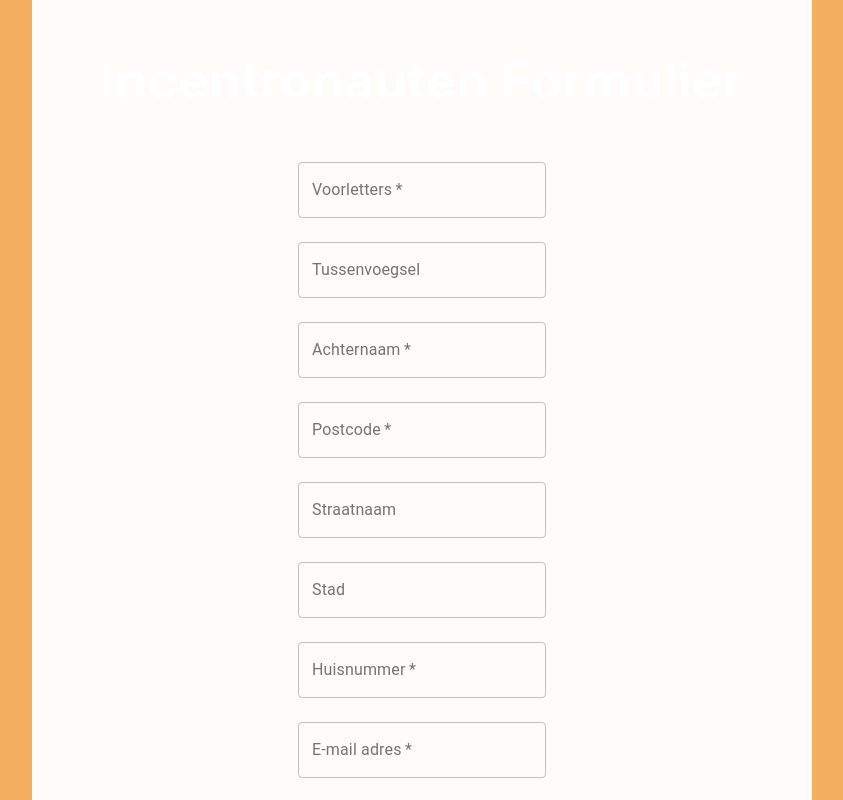
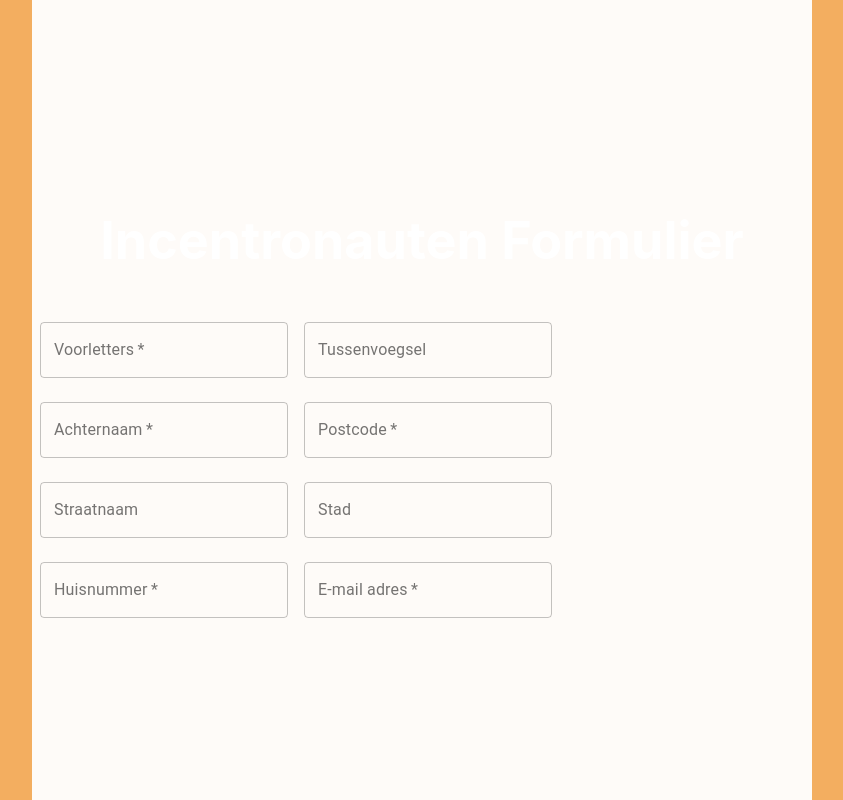
Before and after one commit to aida-ros/incentronauten-formulier, a React (Create React App) app: page / in a window 1280 px wide. Shown: the whole page, without its empty margins (218-1061 px from the left). Built offline with nearby package versions, Linux system fonts and the light colour scheme; the HTML template or start-up script is replaced by a standard one.

Commit message:
Form adds input to state

```diff
--- a/src/components/Form.js
+++ b/src/components/Form.js
@@ -2,7 +2,7 @@ import React from 'react';
 import { makeStyles } from '@material-ui/core/styles';
 import TextField from '@material-ui/core/TextField';
 
-function Form() {
+function Form (props) {
   const useStyles = makeStyles(theme => ({
     container: {
       display: 'flex',
@@ -21,10 +21,12 @@ function Form() {
   }));
   const classes = useStyles();
 
+  const { fetchAdress, onChange } = props
 
   return (
     <main className='form-container'>
       <h1>Incentronauten Formulier</h1>
+      <form>
         <TextField
           required
           id="outlined-required"
@@ -33,6 +35,8 @@ function Form() {
           margin="normal"
           variant="outlined"
           type="text"
+          name='firstName'
+          onChange={onChange}
         />
 
         <TextField
@@ -42,6 +46,8 @@ function Form() {
           margin="normal"
           variant="outlined"
           type="text"
+          name='additives'
+          onChange={onChange}
         />
 
         <TextField
@@ -52,6 +58,8 @@ function Form() {
           margin="normal"
           variant="outlined"
           type="text"
+          name='lastName'
+          onChange={onChange}
         />
 
         <TextField
@@ -62,6 +70,8 @@ function Form() {
           margin="normal"
           variant="outlined"
           type="text"
+          name='postcode'
+          onChange={onChange}
         />
 
         <TextField
@@ -71,6 +81,8 @@ function Form() {
           margin="normal"
           variant="outlined"
           type="text"
+          name='streetname'
+          onChange={onChange}
         />
 
         <TextField
@@ -80,6 +92,8 @@ function Form() {
           margin="normal"
           variant="outlined"
           type="text"
+          name='city'
+          onChange={onChange}
         />
 
         <TextField
@@ -91,6 +105,8 @@ function Form() {
           margin="normal"
           variant="outlined"
           type="number"
+          name='housenumber'
+          onChange={onChange}
         />
 
         <TextField
@@ -101,7 +117,10 @@ function Form() {
           margin="normal"
           variant="outlined"
           type="email"
+          name='email'
+          onChange={onChange}
         />
+      </form>
 
     </main>
   );
--- a/src/components/FormContainer.js
+++ b/src/components/FormContainer.js
@@ -2,10 +2,34 @@ import React, { Component } from 'react';
 import Form from './Form'
 
 class FormContainer extends Component  {
+  state = {
+    firstName: '',
+    additives: '',
+    lastName: '',
+    postcode: '',
+    housenumber: null,
+    email: ''
+  }
+
+  onChange = (event) => {
+    this.setState({
+      [event.target.name]: event.target.value
+    })
+    console.log(this.state)
+  }
+
+  fetchAdress = (event) => {
+    const postcode = event
+    console.log('Received information!', postcode)
+  }
+
   render () {
     return (
       <div className="FormContainer">
-        <Form/>
+        <Form
+          fetchAdress={this.fetchAdress}
+          onChange={this.onChange}
+          />
       </div>
     );
   }
```
Lines whose indentation alone changed are shown as unchanged.
